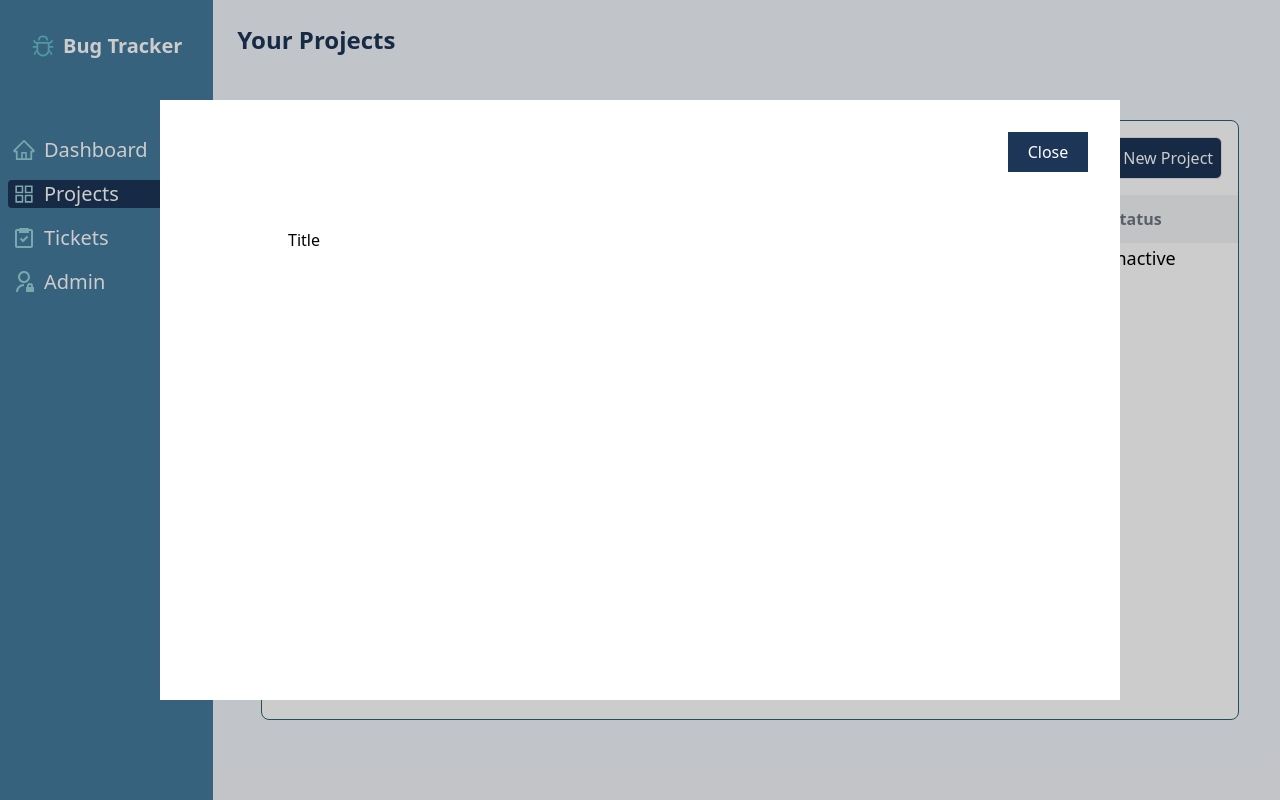
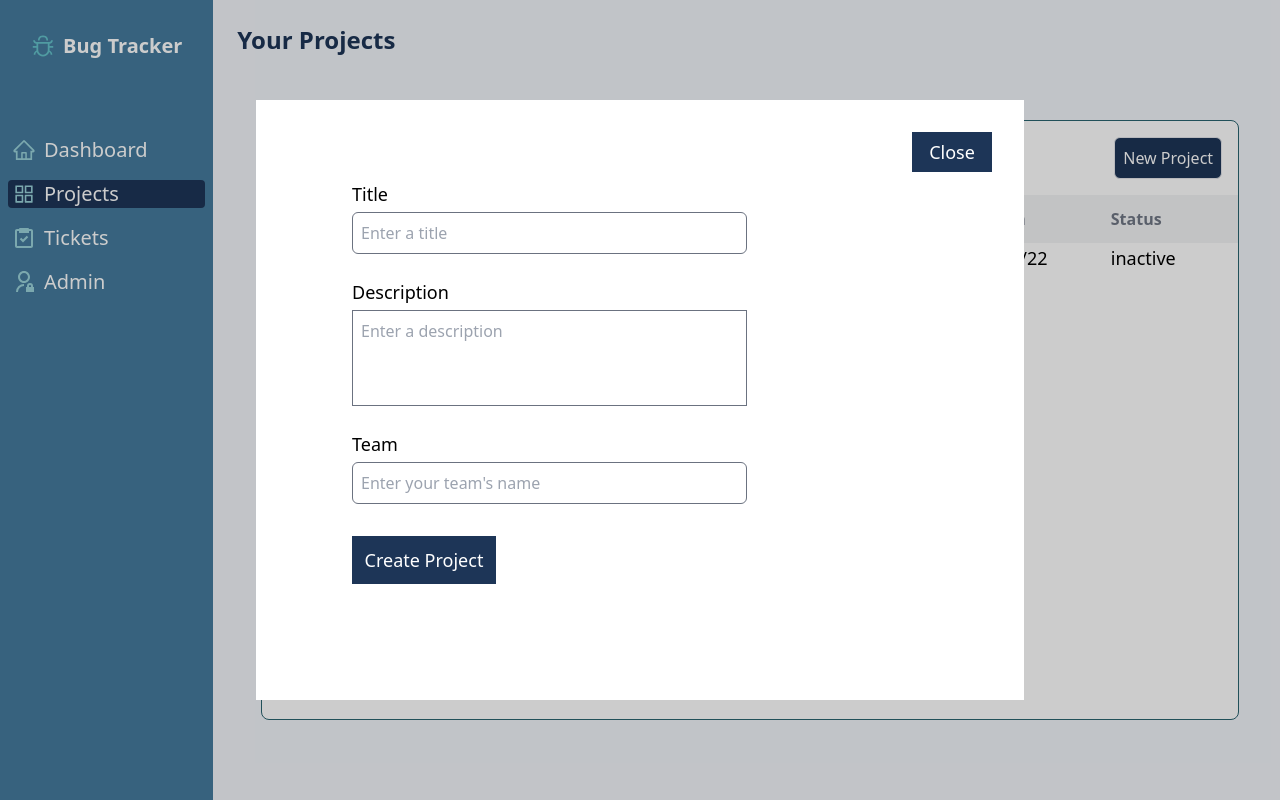
Before and after one commit to Ayomide4/bug-tracker, a React (Vite) app in the folder client/: page /projects in a window 1280 px wide. Both pictures are taken after a click on the button "New Project". Built offline with nearby package versions, Linux system fonts and the light colour scheme; no server answers.

Commit message:
create new project modal and form

```diff
--- a/client/src/components/ProjectComponents/CreateProject.tsx
+++ b/client/src/components/ProjectComponents/CreateProject.tsx
@@ -1,17 +1,17 @@
-import {useState} from 'react'
+import Form from './ProjectForm.js'
 
-export default function CreateProject(props: any) {
 
+
+
+
+export default function CreateProject(props:any) {
 
   return ( props.trigger &&
     (<div className='w-full h-full fixed left-0 top-0  bg-black bg-opacity-20  flex justify-center items-center z-50'>
-      <div className='relative p-32 w-3/4 h-3/4 bg-white opacity-100'>
-        <button onClick={props.closeModal} className='w-20 h-10 bg-[#1D3557] absolute right-8 top-8 text-white'>Close</button>
-        <form>
-          <label>Title</label>
-
-        </form>
+      <div className='relative p-20 w-3/5 h-3/4 bg-white opacity-100'>
+        <button onClick={props.closeModal} className='w-20 h-10 text-lg bg-[#1D3557] absolute right-8 top-8 text-white'>Close</button>
+          <Form/>
       </div>
     </div>)
   )
-}
+  }
--- /dev/null
+++ b/client/src/components/ProjectComponents/ProjectForm.tsx
@@ -0,0 +1,32 @@
+
+
+
+export default function Form() {
+
+  const handleSubmit = (e:React.FormEvent) => {
+    e.preventDefault()
+
+  }
+
+
+
+  return (
+    <form onSubmit={handleSubmit} className='bg-white w-full h-full' autoComplete='off'>
+      <div className="ml-4">
+        <div className="flex flex-col mb-6">
+          <label className="mb-1 text-lg">Title</label>
+          <input maxLength={30} className="rounded-md w-2/3 p-2 border border-gray-500" type='text' placeholder="Enter a title"/>
+        </div>
+        <div className="flex flex-col mb-6">
+          <label className="mb-1 text-lg">Description</label>
+          <textarea maxLength={150} className="border border-gray-500 pl-2 pt-2 h-24 resize-none w-2/3" placeholder="Enter a description"/>
+        </div>
+        <div className="flex flex-col mb-8">
+          <label className="mb-1 text-lg">Team</label>
+          <input maxLength={30} className="rounded-md w-2/3 p-2 border border-gray-500" type='text' placeholder="Enter your team's name"/>
+        </div>
+        <button className="w-36 h-12 text-lg bg-[#1D3557] text-white">Create Project</button>
+      </div>
+    </form>
+  )
+}
--- /dev/null
+++ b/client/src/components/ProjectComponents/projectReducer.ts
@@ -0,0 +1,7 @@
+export const INITIAL_STATE = {
+  title: '',
+  desc: '',
+  projectManager: '',
+  team: '',
+  status: ''
+}
```
